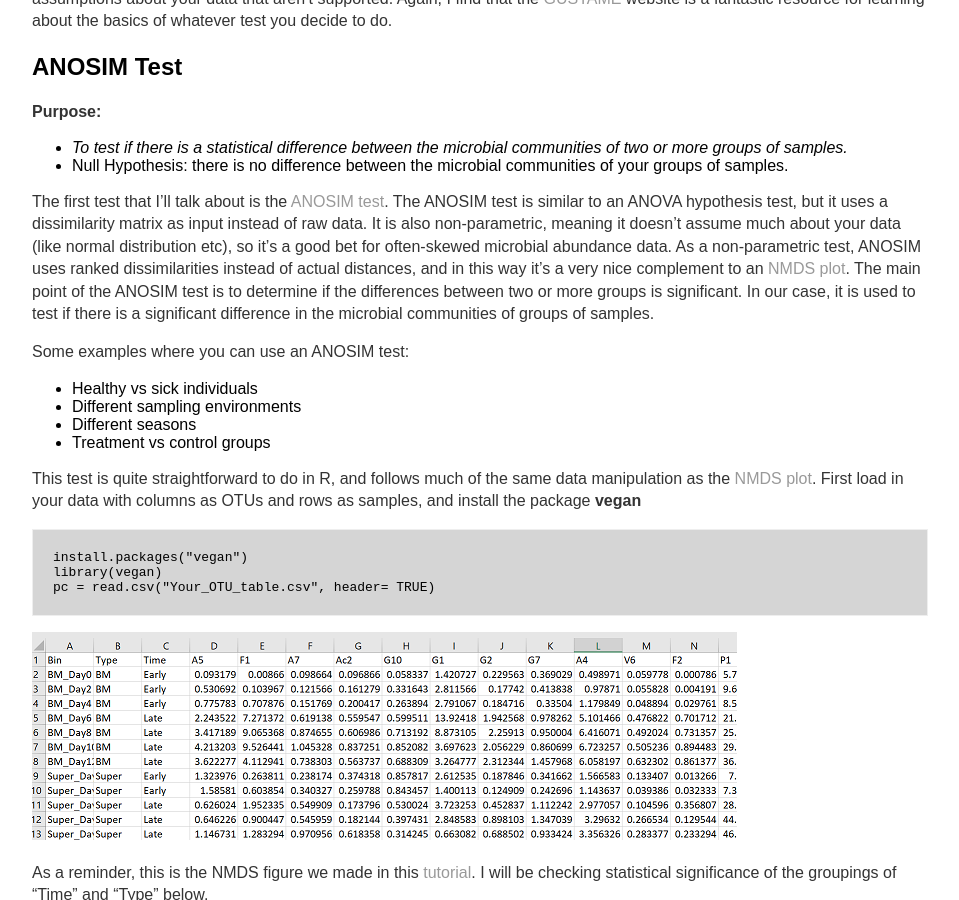
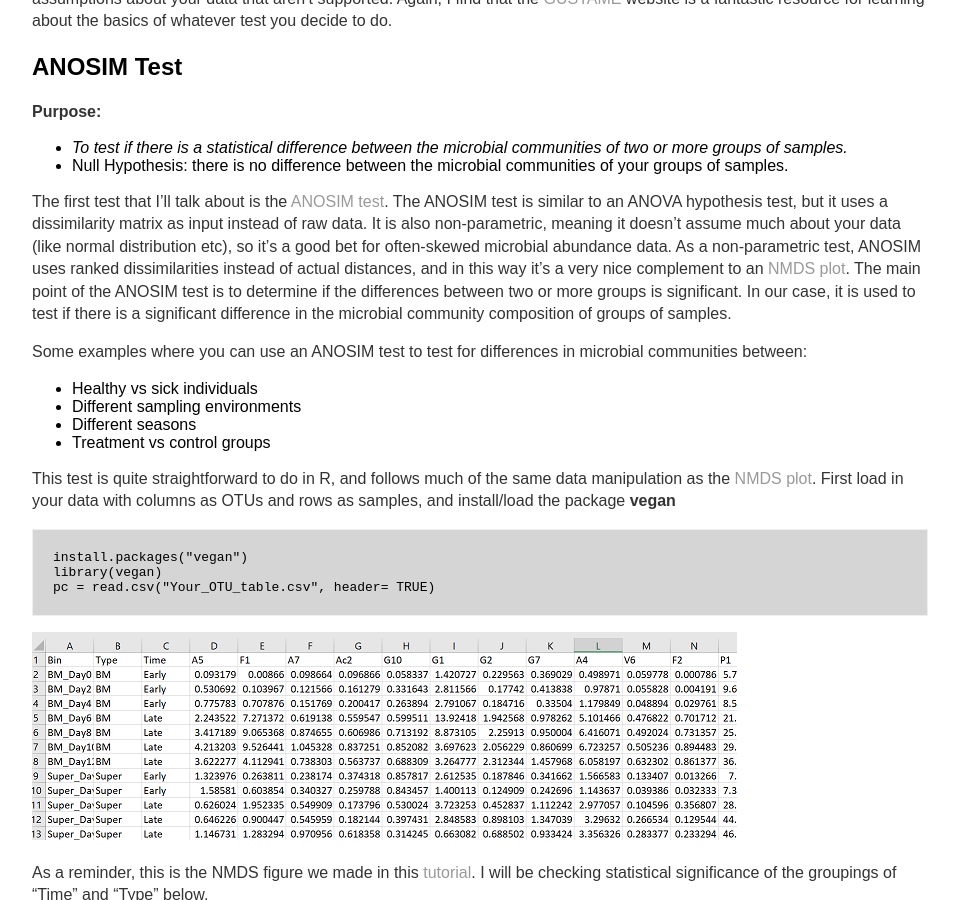
Before and after one commit to jkzorz/jkzorz.github.io, a Jekyll site: the page built from _posts/2019-06-11-Useful-statistical-tests.md, in a window 1280 px wide and 900 px high, scrolled down 315 px. Shown: the whole window, without its empty margins (160-1119 px from the left). Built offline with Jekyll 4.4.1, drawn with Linux system fonts in a browser that asks for light colours; some of the changed text lies outside the part shown.

Commit message:
Update 2019-06-11-Useful-statistical-tests.md

````diff
--- a/_posts/2019-06-11-Useful-statistical-tests.md
+++ b/_posts/2019-06-11-Useful-statistical-tests.md
@@ -16,9 +16,9 @@ Statistics can be a scary word, especially, if you're like me and it's been a lo
   </ul>
 
 
-The first test that I'll talk about is the [ANOSIM test](https://sites.google.com/site/mb3gustame/hypothesis-tests/anosim). The ANOSIM test is similar to an ANOVA hypothesis test, but it uses a dissimilarity matrix as input instead of raw data. It is also non-parametric, meaning it doesn't assume much about your data (like normal distribution etc), so it's a good bet for often-skewed microbial abundance data. As a non-parametric test, ANOSIM uses ranked dissimilarities instead of actual distances, and in this way it's a very nice complement to an [NMDS plot](https://jkzorz.github.io/2019/06/06/NMDS.html). The main point of the ANOSIM test is to determine if the differences between two or more groups is significant. In our case, it is used to test if there is a significant difference in the microbial communities of groups of samples.
+The first test that I'll talk about is the [ANOSIM test](https://sites.google.com/site/mb3gustame/hypothesis-tests/anosim). The ANOSIM test is similar to an ANOVA hypothesis test, but it uses a dissimilarity matrix as input instead of raw data. It is also non-parametric, meaning it doesn't assume much about your data (like normal distribution etc), so it's a good bet for often-skewed microbial abundance data. As a non-parametric test, ANOSIM uses ranked dissimilarities instead of actual distances, and in this way it's a very nice complement to an [NMDS plot](https://jkzorz.github.io/2019/06/06/NMDS.html). The main point of the ANOSIM test is to determine if the differences between two or more groups is significant. In our case, it is used to test if there is a significant difference in the microbial community composition of groups of samples.
 
-Some examples where you can use an ANOSIM test:
+Some examples where you can use an ANOSIM test to test for differences in microbial communities between:
 <ul>
   <li>Healthy vs sick individuals </li>
   <li>Different sampling environments</li>
@@ -27,7 +27,7 @@ Some examples where you can use an ANOSIM test:
   </ul>
 
 
-This test is quite straightforward to do in R, and follows much of the same data manipulation as the [NMDS plot](https://jkzorz.github.io/2019/06/06/NMDS.html). First load in your data with columns as OTUs and rows as samples, and install the package <b>vegan</b>
+This test is quite straightforward to do in R, and follows much of the same data manipulation as the [NMDS plot](https://jkzorz.github.io/2019/06/06/NMDS.html). First load in your data with columns as OTUs and rows as samples, and install/load the package <b>vegan</b>
 
 ```
 install.packages("vegan")
@@ -92,4 +92,4 @@ ANOSIM statistic R: 0.941
 Permutation: free
 Number of permutations: 9999
 ```
-This time, my Significance value is 0.001, and my R value is 0.941. My significance value is much lower than 0.05, and my R value is close to 1. Therefore there is a strong statistically significant difference in my microbial communities based on the grouping "Time".
+This time, my Significance value is 0.001, and my R value is 0.941. My significance value is much lower than 0.05, and my R value is close to 1. Therefore, there is a strong, statistically significant difference in my microbial communities based on the grouping "Time".
````
